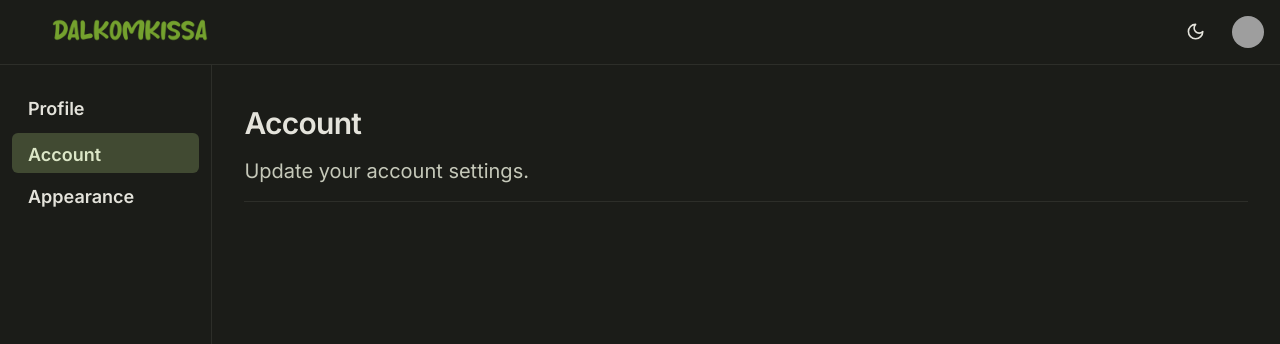
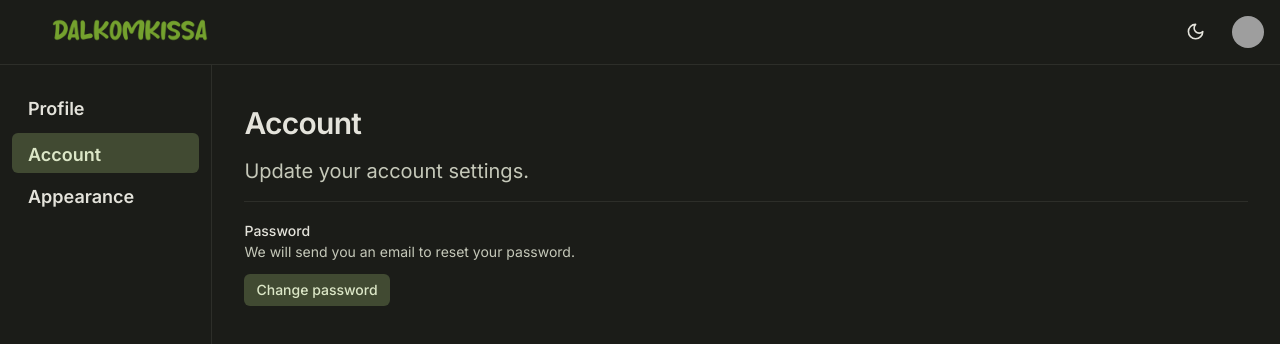
Before and after one commit to euphonydev/dalkomkissa, a Next.js app: page /en/settings/account in a window 1280 px wide. Shown: the top 344 px of the page. Built offline with nearby package versions, Linux system fonts and the light colour scheme; grey boxes are pictures that could not be loaded.

Commit message:
Add account setting form

```diff
--- a/src/app/[locale]/settings/account/page.tsx
+++ b/src/app/[locale]/settings/account/page.tsx
@@ -1,3 +1,4 @@
+import AccountSettingForm from "@/components/fragments/form/account-setting";
 import { SettingHeader } from "@/components/ui/header/setting";
 import { useTranslations } from "next-intl";
 
@@ -6,6 +7,7 @@ export default function Page() {
     return (
         <>
             <SettingHeader title={t('ACCOUNT')} description={t('ACCOUNT_SETTINGS_DESC')} />
+            <AccountSettingForm />
         </>
     )
 }
--- a/src/app/globals.css
+++ b/src/app/globals.css
@@ -102,7 +102,7 @@
   .text-small {
     @apply text-sm font-medium leading-none;
   }
-  .text-muted {
+  .text-alt {
     @apply text-sm text-muted-foreground;
   }
 }
--- /dev/null
+++ b/src/components/fragments/form/account-setting.tsx
@@ -0,0 +1,36 @@
+'use client'
+
+import React from 'react'
+import { useTranslations } from 'next-intl';
+import { Input } from '@/components/ui/input'
+import { Form, FormControl, FormField, FormItem, FormLabel, FormMessage } from "@/components/ui/form"
+import { Button } from '@/components/ui/button'
+import { useToast } from "@/components/ui/use-toast"
+import { Label } from '@/components/ui/label';
+
+export const AccountSettingForm = () => {
+    const { toast } = useToast()
+    const t = useTranslations();
+
+    function onChangePassword() {
+        toast({
+            description: t("EMAIL_SENDED"),
+        })
+    }
+
+    return (
+        <div className="space-y-8">
+            <div className='flex-col space-y-3'>
+                <div>
+                    <Label>{t('PASSWORD')}</Label>
+                    <div className="text-alt">{t('CHANGE_PASSWORD_DESC')}</div>
+                </div>
+                <Button size="xs" variant="secondary" onClick={onChangePassword}>{t('CHANGE_FIELD', { field: t('PASSWORD').toLowerCase() })}</Button>
+            </div>
+        </div>
+    )
+}
+
+AccountSettingForm.displayName = 'AccountSettingForm'
+
+export default AccountSettingForm
--- a/src/components/ui/button.tsx
+++ b/src/components/ui/button.tsx
@@ -21,6 +21,7 @@ const buttonVariants = cva(
       },
       size: {
         default: "h-10 px-4 py-2",
+        xs: "h-8 px-3 py-1",
         sm: "h-9 rounded-md px-3",
         lg: "h-11 rounded-md px-8",
         icon: "h-10 w-10",
--- a/src/locales/en.json
+++ b/src/locales/en.json
@@ -8,6 +8,7 @@
   "APPEARANCE": "Appearance",
   "APPEARANCE_SETTINGS_DESC": "Customize how you see the site.",
   "CHANGE_FIELD": "Change {field}",
+  "CHANGE_PASSWORD_DESC": "We will send you an email to reset your password.",
   "CONTINUE_WITH": "Continue with {with}",
   "DARK": "Dark mode",
   "DATE_OF_BIRTH": "Date of birth",
@@ -15,6 +16,7 @@
   "DONT_HAVE_ACCOUNT": "Need an account?",
   "EMAIL": "Email",
   "EMAIL_PLACEHOLDER": "example@mail.com",
+  "EMAIL_SENDED": "We have sent you an email. Please check your inbox or spam folder.",
   "HAVE_ACCOUNT": "Already have an account?",
   "IS_INVALID": "Must be a valid {field}",
   "IS_REQUIRED": "{field} is required",
--- a/src/locales/id.json
+++ b/src/locales/id.json
@@ -8,6 +8,7 @@
   "APPEARANCE": "Tampilan",
   "APPEARANCE_SETTINGS_DESC": "Sesuaikan tampilan situs sesuai seleramu.",
   "CHANGE_FIELD": "Ubah {field}",
+  "CHANGE_PASSWORD_DESC": "Kami akan kirimkan email yang berisi instruksi untuk mereset kata sandimu.",
   "CONTINUE_WITH": "Lanjutkan dengan {with}",
   "DARK": "Mode gelap",
   "DATE_OF_BIRTH": "Tanggal lahir",
@@ -15,6 +16,7 @@
   "DONT_HAVE_ACCOUNT": "Belum punya akun?",
   "EMAIL": "Email",
   "EMAIL_PLACEHOLDER": "contoh@mail.com",
+  "EMAIL_SENDED": "Kami sudah kirimkan email ke kamu. Silakan periksa di kotak masuk atau folder spam.",
   "HAVE_ACCOUNT": "Sudah punya akun?",
   "IS_INVALID": "Harus merupakan {field} yang valid",
   "IS_REQUIRED": "{field} wajib diisi",
```
